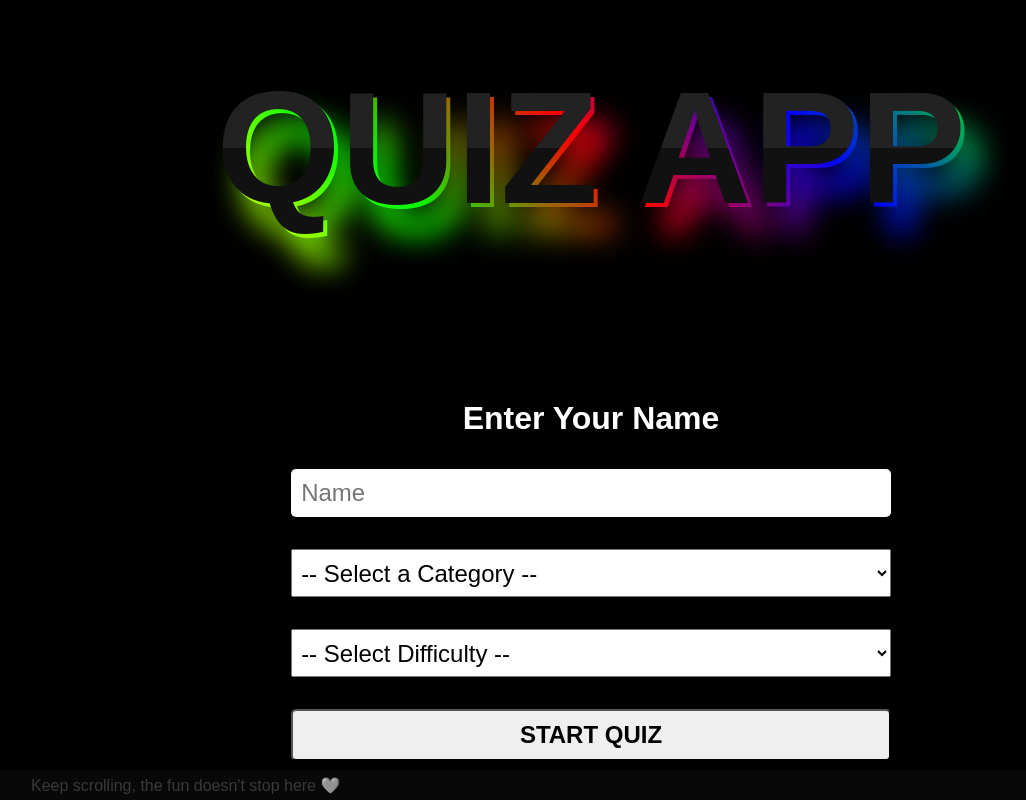
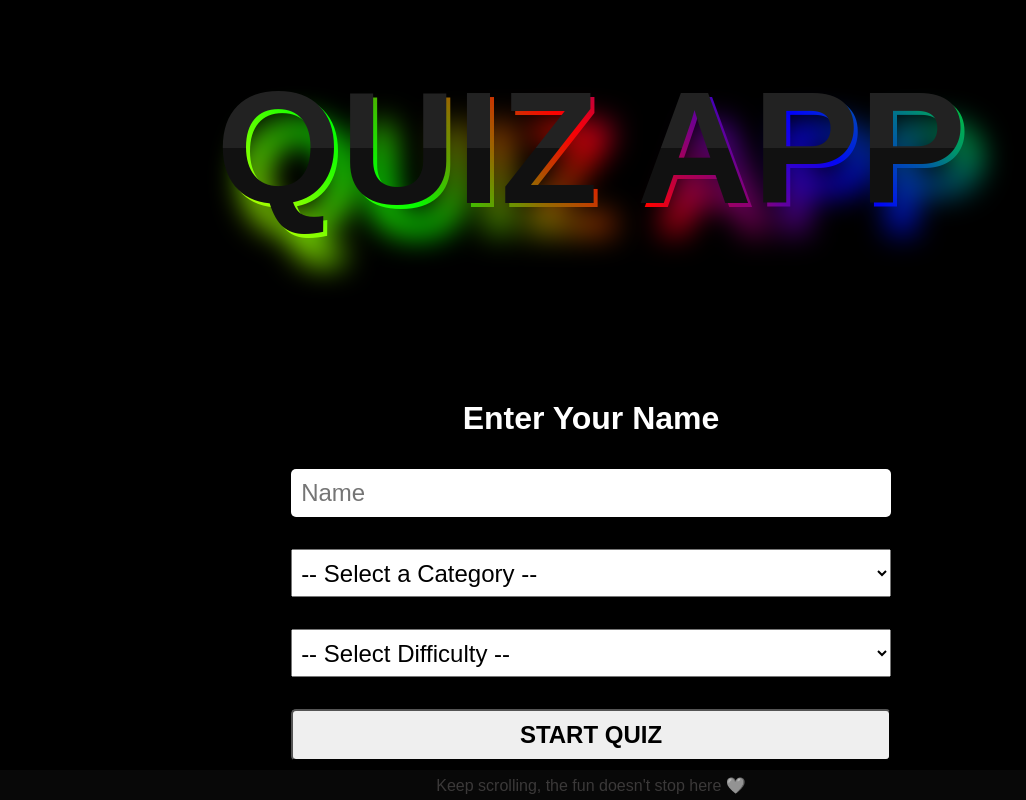
Before and after one commit to ZoranDotNet/quizzapp, a React (Vite) app: page / in a window 1280 px wide. Shown: the whole page, without its empty margins (49-1075 px from the left). Built offline with nearby package versions, Linux system fonts and the light colour scheme; the HTML template or start-up script is replaced by a standard one.

Commit message:
small edit css

```diff
--- a/src/pages/Home.jsx
+++ b/src/pages/Home.jsx
@@ -43,9 +43,7 @@ const Home = ({ name, setName, fetchQuestions }) => {
             onChange={(e) => setCategory(e.target.value)}
             value={category}
           >
-            <option value="⬇️ Select a category ⬇️">
-              -- Select a Category --
-            </option>
+            <option value="Select category">-- Select a Category --</option>
             {Categories.map((cat) => (
               <option key={cat.category} value={cat.value}>
                 {cat.category}
--- a/src/pages/Quiz.jsx
+++ b/src/pages/Quiz.jsx
@@ -10,7 +10,7 @@ const Quiz = ({ name, questions, score, setScore }) => {
   const [difficulty, setDifficulty] = useState("");
 
   useEffect(() => {
-    console.log(questions);
+    //console.log(questions);
     if (questions.length > 0 && questNr < questions.length) {
       const currentQuestion = questions[questNr];
       const options = [
@@ -26,7 +26,7 @@ const Quiz = ({ name, questions, score, setScore }) => {
     }
   }, [questions, questNr]);
 
-  console.log(options);
+  //console.log(options);
 
   const handleShuffle = (options) => {
     return options.sort(() => Math.random() - 0.5);
--- a/src/style.css
+++ b/src/style.css
@@ -452,12 +452,11 @@ RESULT
   height: 30px;
   background-color: rgb(8, 8, 8);
   width: 100%;
-
   display: flex;
   align-items: center;
+  justify-content: center;
 
   span {
     color: rgb(59, 57, 57);
-    margin-left: 5rem;
   }
 }
```
